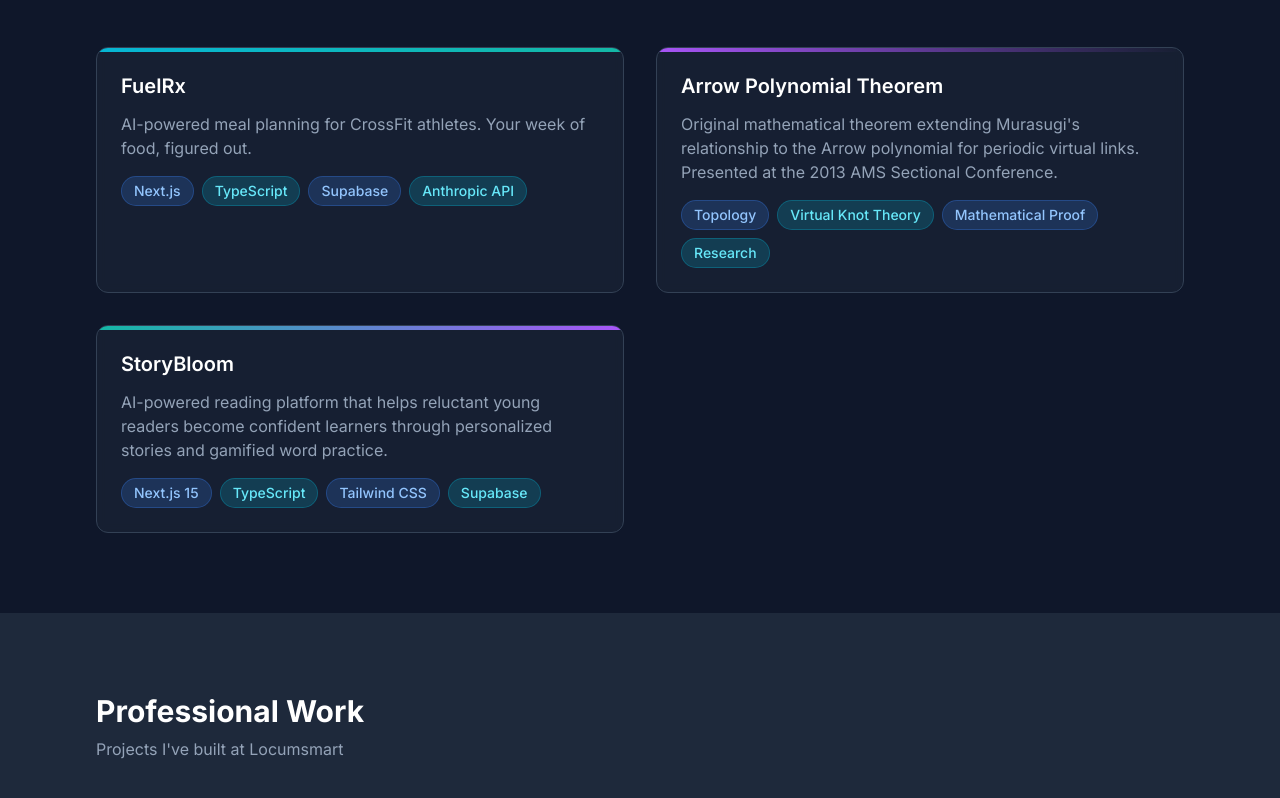
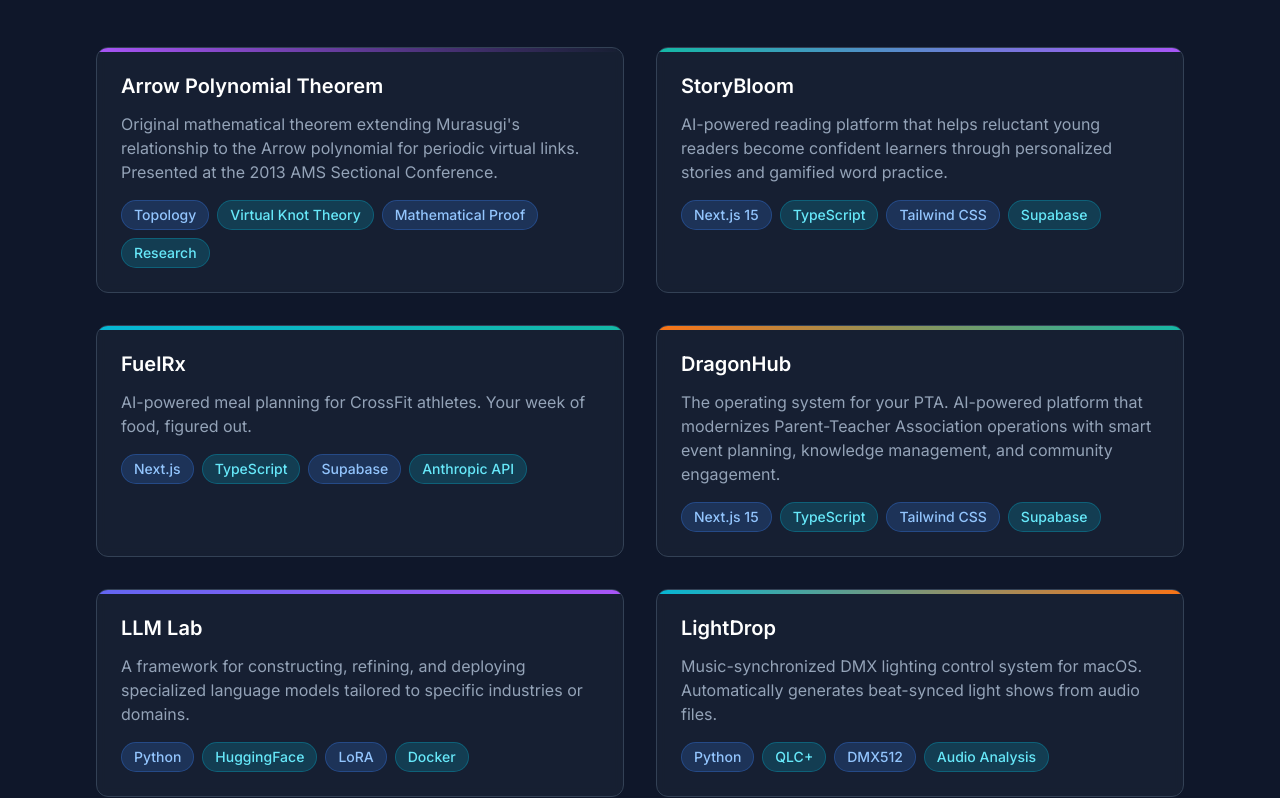
Before and after one commit to shredstack/shredstack-site, a Next.js app: page / in a window 1280 px wide. Shown: the part 670-1468 px from the top of the page. Built offline with nearby package versions, Linux system fonts and the light colour scheme.

Commit message:
Update shredstack site (logo + projects)

```diff
--- a/src/app/layout.tsx
+++ b/src/app/layout.tsx
@@ -29,6 +29,10 @@
     "Next.js",
     "TypeScript",
   ],
+  icons: {
+    icon: "/shredstack_logo.png",
+    apple: "/shredstack_logo.png",
+  },
 };
 
 export default function RootLayout({
--- a/src/data/projects.ts
+++ b/src/data/projects.ts
@@ -16,21 +16,6 @@
 
 export const projects: Project[] = [
   // Personal Projects
-  {
-    id: "fuelrx",
-    name: "FuelRx",
-    description:
-      "AI-powered meal planning for CrossFit athletes. Your week of food, figured out.",
-    longDescription:
-      "A nutrition planning app designed for CrossFit athletes that combines AI-generated meal planning with community-refined recommendations. Features personalized weekly meal plans based on macro targets, automated grocery lists, optional one-tap macro tracking, and prep time optimization. Built with a planning-first approach that makes healthy eating the easiest choice.",
-    techStack: ["Next.js", "TypeScript", "Supabase", "Anthropic API", "Tailwind CSS", "Capacitor"],
-    category: "personal",
-    featured: true,
-    status: "Active",
-    gradient: "from-rainbow-cyan to-rainbow-teal",
-    githubUrl: "https://github.com/shredstack/fuel-rx",
-    liveUrl: "https://fuel-rx.shredstack.net",
-  },
   {
     id: "shredstack",
     name: "ShredStack Site",
@@ -73,6 +58,79 @@
     gradient: "from-rainbow-teal to-rainbow-purple",
     githubUrl: "https://github.com/shredstack/story-bloom",
     liveUrl: "https://story-bloom.shredstack.net",
+  },
+  {
+    id: "fuelrx",
+    name: "FuelRx",
+    description:
+      "AI-powered meal planning for CrossFit athletes. Your week of food, figured out.",
+    longDescription:
+      "A nutrition planning app designed for CrossFit athletes that combines AI-generated meal planning with community-refined recommendations. Features personalized weekly meal plans based on macro targets, automated grocery lists, optional one-tap macro tracking, and prep time optimization. Built with a planning-first approach that makes healthy eating the easiest choice.",
+    techStack: ["Next.js", "TypeScript", "Supabase", "Anthropic API", "Tailwind CSS", "Capacitor"],
+    category: "personal",
+    featured: true,
+    status: "Active",
+    gradient: "from-rainbow-cyan to-rainbow-teal",
+    githubUrl: "https://github.com/shredstack/fuel-rx",
+    liveUrl: "https://fuel-rx.shredstack.net",
+  },
+  {
+    id: "dragon-hub",
+    name: "DragonHub",
+    description:
+      "The operating system for your PTA. AI-powered platform that modernizes Parent-Teacher Association operations with smart event planning, knowledge management, and community engagement.",
+    longDescription:
+      "A comprehensive platform designed to modernize PTA operations by replacing scattered spreadsheets, outdated email systems, and undocumented processes. Features AI-powered event planning with budget guidance, collaborative meeting minutes with automatic action item extraction, unified community calendars, volunteer hour tracking, classroom coordination hubs, and role-specific onboarding. Supports multi-school environments with isolated data and deep Google Workspace integration.",
+    techStack: ["Next.js 15", "TypeScript", "Tailwind CSS", "Supabase", "Anthropic API", "Google Workspace API"],
+    category: "personal",
+    featured: true,
+    status: "Active",
+    gradient: "from-rainbow-orange to-rainbow-teal",
+    githubUrl: "https://github.com/shredstack/dragon-hub",
+    liveUrl: "https://dragon-hub.shredstack.net",
+  },
+  {
+    id: "llm-lab",
+    name: "LLM Lab",
+    description:
+      "A framework for constructing, refining, and deploying specialized language models tailored to specific industries or domains.",
+    longDescription:
+      "A structured lab environment for developing domain-specific LLMs through a standardized five-stage workflow: exploration of base model capabilities, extraction of training data, creation of domain-specific benchmarks, fine-tuning with LoRA, and deployment via HuggingFace Endpoints. Each project operates independently with dedicated dependencies, supporting containerized development with Docker and interactive Jupyter notebook exploration.",
+    techStack: ["Python", "HuggingFace", "LoRA", "Docker", "Jupyter"],
+    category: "personal",
+    featured: true,
+    status: "Active",
+    gradient: "from-rainbow-indigo to-rainbow-purple",
+    githubUrl: "https://github.com/shredstack/llm-lab",
+  },
+  {
+    id: "lightdrop",
+    name: "LightDrop",
+    description:
+      "Music-synchronized DMX lighting control system for macOS. Automatically generates beat-synced light shows from audio files.",
+    longDescription:
+      "Bridges audio analysis with QLC+ professional lighting software to control physical DMX512 fixtures via USB-to-DMX adapter. Features automated beat detection, tempo analysis, and song structure segmentation to programmatically generate synchronized light shows. Supports multiple show styles from calm to dramatic, works with any DMX-compatible fixtures including RGB PAR cans and moving heads, and handles the complete pipeline from raw audio to playable show files.",
+    techStack: ["Python", "QLC+", "DMX512", "Audio Analysis"],
+    category: "personal",
+    featured: true,
+    status: "Active",
+    gradient: "from-rainbow-cyan to-rainbow-orange",
+    githubUrl: "https://github.com/shredstack/lightdrop",
+  },
+  {
+    id: "trip-craft",
+    name: "TripCraft",
+    description:
+      "AI-powered personal travel planner that finds the best destinations, excursions, and trip logistics using Claude AI recommendations grounded in real Google Places data.",
+    longDescription:
+      "Streamlines vacation planning through a guided wizard interface where Claude AI analyzes traveler preferences alongside real Google Places data to generate ranked destination recommendations with match scores. Features trip management dashboards, detailed trip pages with tabs for destinations, activities, logistics, and personal notes, plus curated excursion suggestions for each destination.",
+    techStack: ["Next.js 15", "TypeScript", "Tailwind CSS", "PostgreSQL", "Anthropic API", "Google Places API"],
+    category: "personal",
+    featured: true,
+    status: "Active",
+    gradient: "from-rainbow-teal to-rainbow-indigo",
+    githubUrl: "https://github.com/shredstack/trip-craft",
+    liveUrl: "https://trip-craft.shredstack.net",
   },
 
   // Professional Work
```
